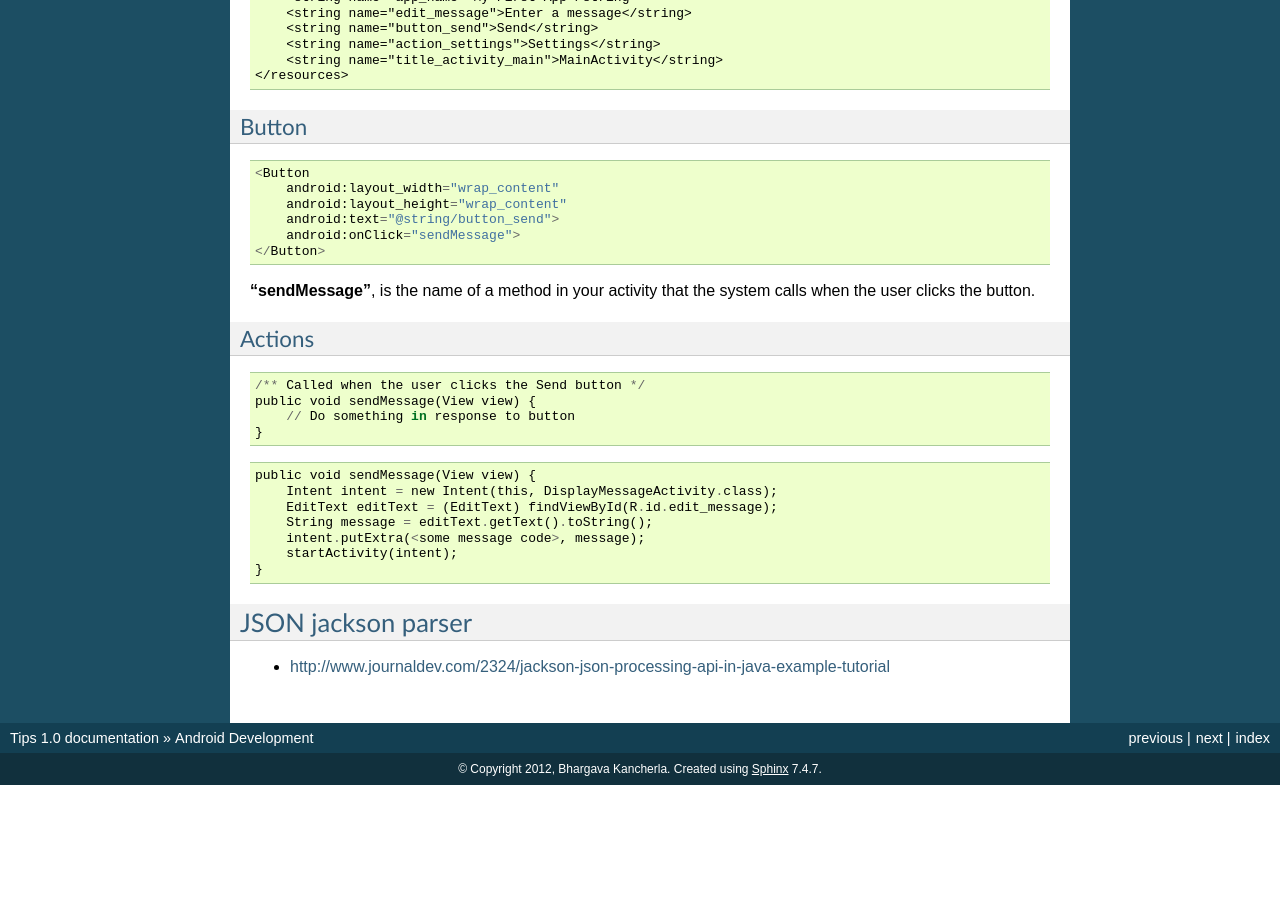
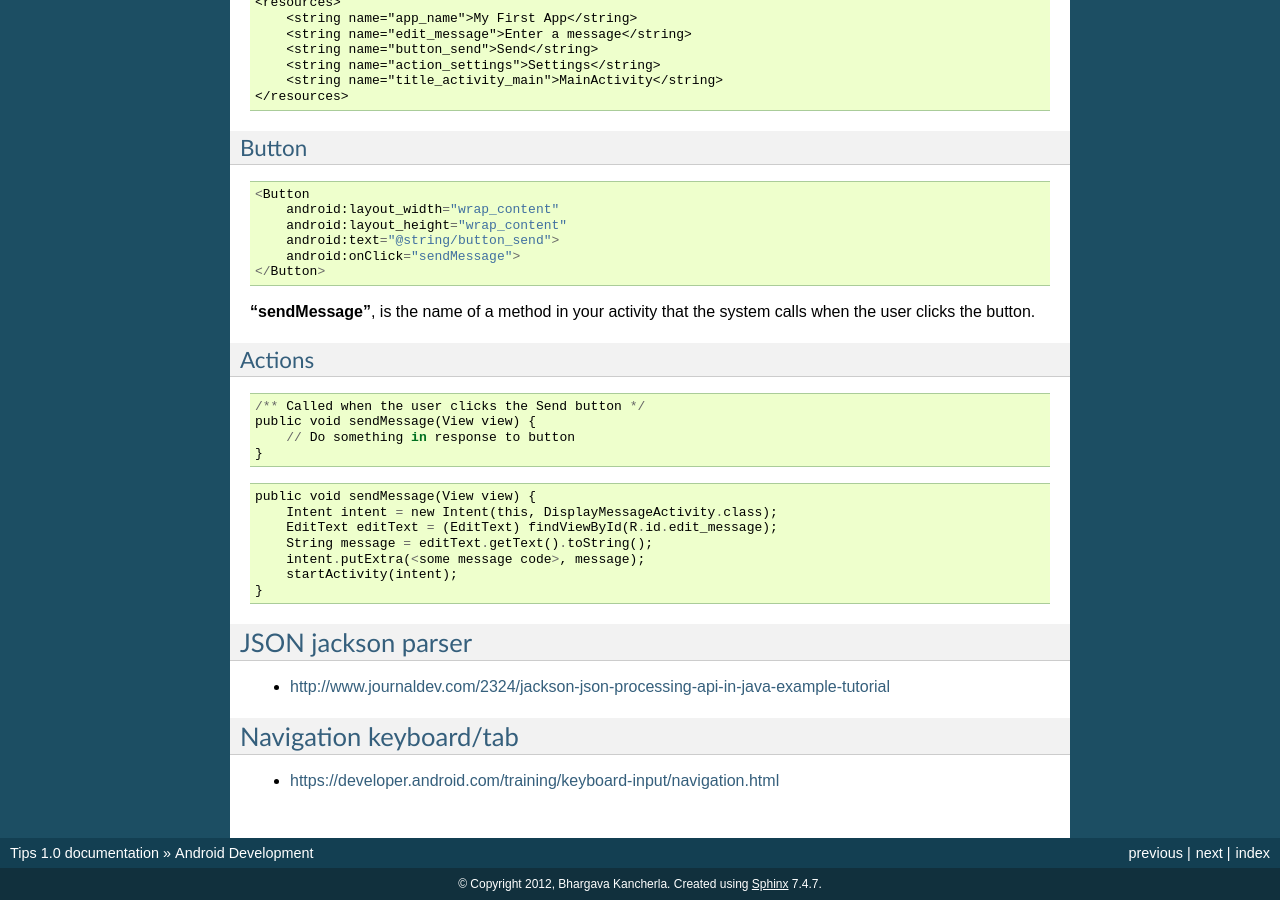
Before and after one commit to bhargavakumark/Notes, a Sphinx documentation site: the page built from source/android.rst, in a window 1280 px wide and 900 px high, scrolled down 2463 px. Built offline with Sphinx 7.4.7, drawn with Linux system fonts in a browser that asks for light colours; before the commit the page ends 3248 px from its top, so only the background shows below that; some of the changed text lies outside the part shown.

Commit message:
android keyboard navigation link vmware sdk 6.0 link

```diff
--- a/source/android.rst
+++ b/source/android.rst
@@ -157,3 +157,8 @@ JSON jackson parser
 ===================
 
 * http://www.journaldev.com/2324/jackson-json-processing-api-in-java-example-tutorial
+
+Navigation keyboard/tab
+=======================
+
+* https://developer.android.com/training/keyboard-input/navigation.html
--- a/source/vmware.sdk.rst
+++ b/source/vmware.sdk.rst
@@ -1,6 +1,7 @@
 VMware: SDK
 ===========
 
+* SDK 6.0 - file:///home/bhargava/VMware/SDK-6.0/vSphereManagementSDKReadme.html
 * SDK 5.5 - file:///home/bhargava/VMware/SDK-5.5/vSphereManagementSDKReadme.html
 * SDK 5.1 - file:///home/bhargava/VMware/SDK-5.1/vSphereManagementSDKReadme.html
 * SDK 5.0 - file:///home/bhargava/VMware/SDK-5.0/vSphereManagementSDKReadme.html
```
